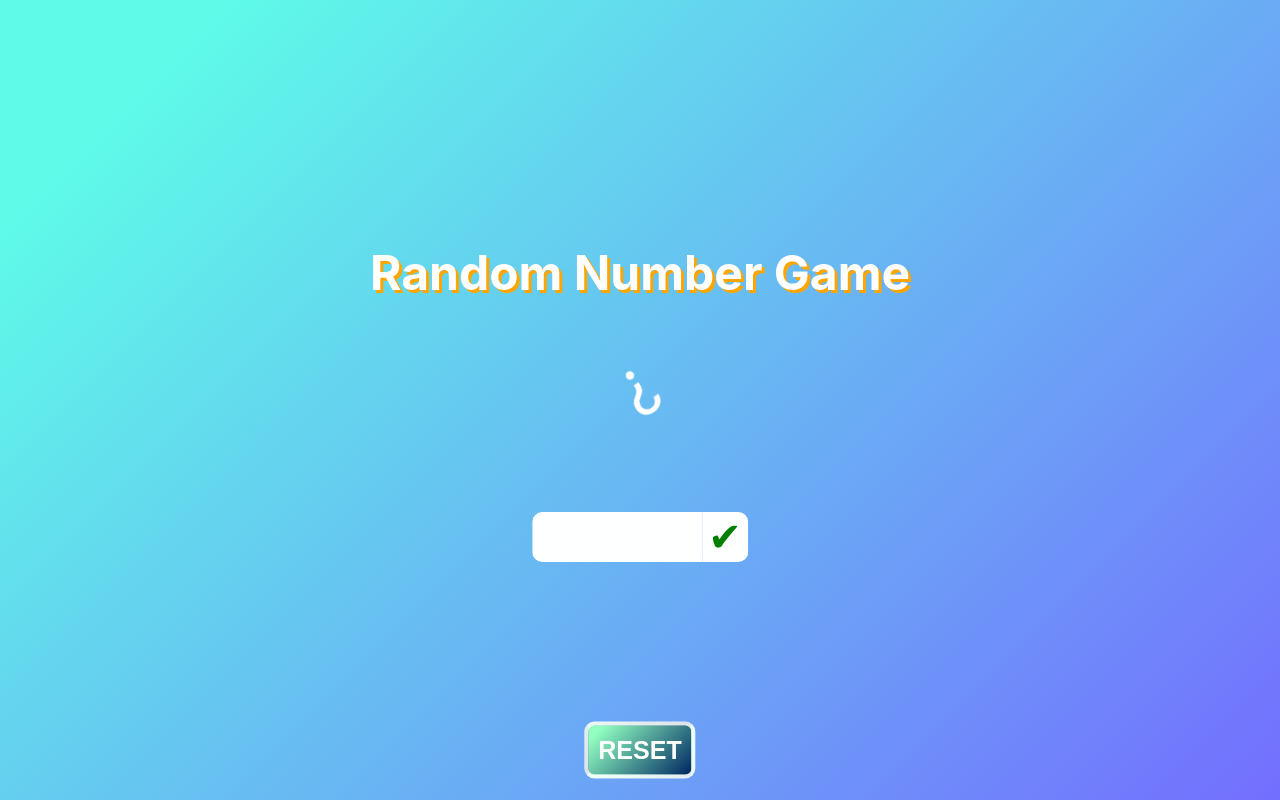
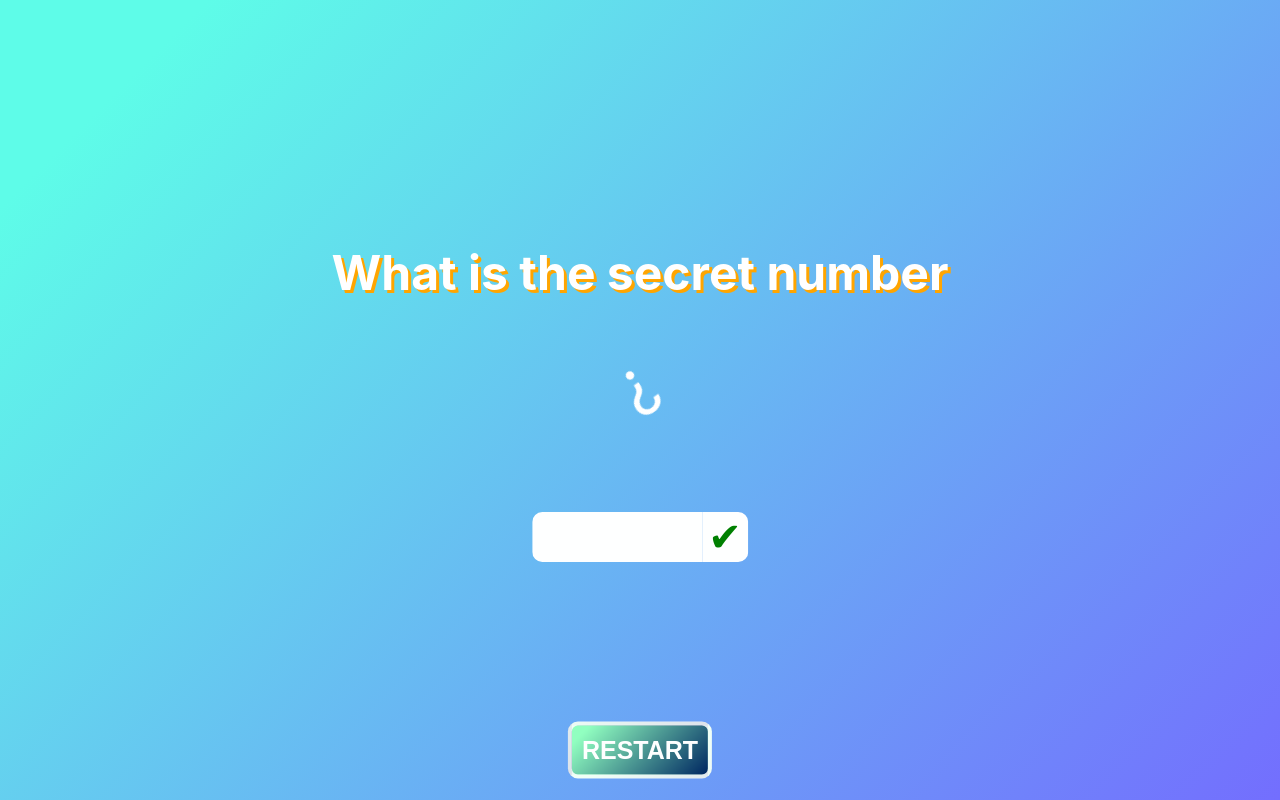
Before and after one commit to ybouhjira/react-number-game, a React (Create React App) app: page / in a window 1280 px wide. Both pictures are taken after a click on the button "START". Built offline with nearby package versions, Linux system fonts and the light colour scheme.

Commit message:
refactor: improve title logic

```diff
--- a/src/App.tsx
+++ b/src/App.tsx
@@ -49,7 +49,7 @@ function App() {
         setInputValue('')
     }
 
-    const reset = () => {
+    const restart = () => {
         setResponse(undefined)
         setSecret(undefined)
         setInputValue('')
@@ -58,14 +58,12 @@ function App() {
     return (
         <div className="App">
 
-            <h1>{!response ? (
-                status === 'notStarted' ? 'What is the secret number' : 'Random Number Game'
-            ) : (
-                <>
-                    {status === 'win' && 'You win!'}
-                    {status !== 'win' && 'Try again!'}
-                </>
-            )}</h1>
+            <h1>
+                {status === 'notStarted' && 'Random Number Game'}
+                {status === 'noResponse' && 'What is the secret number'}
+                {status === 'win' && 'You win!'}
+                {(status === 'greater' || status === 'below') && 'Try again!'}
+            </h1>
 
 
             <div>{status === 'below' && 'Too low!'}</div>
@@ -97,13 +95,14 @@ function App() {
                             </div>
                         </div>
                     </SwapAnimation>
-                    <SwapAnimation started={status !== 'notStarted'} className="reset-button-wrapper">
-                        <></>
-                        <button className="button reset-button" onClick={reset}>Reset</button>
-                    </SwapAnimation>
                 </>
 
             )}
+
+            <SwapAnimation started={status !== 'notStarted'} className="reset-button-wrapper">
+                <></>
+                <button className="button reset-button" onClick={restart}>Restart</button>
+            </SwapAnimation>
         </div>
     );
 }
```
